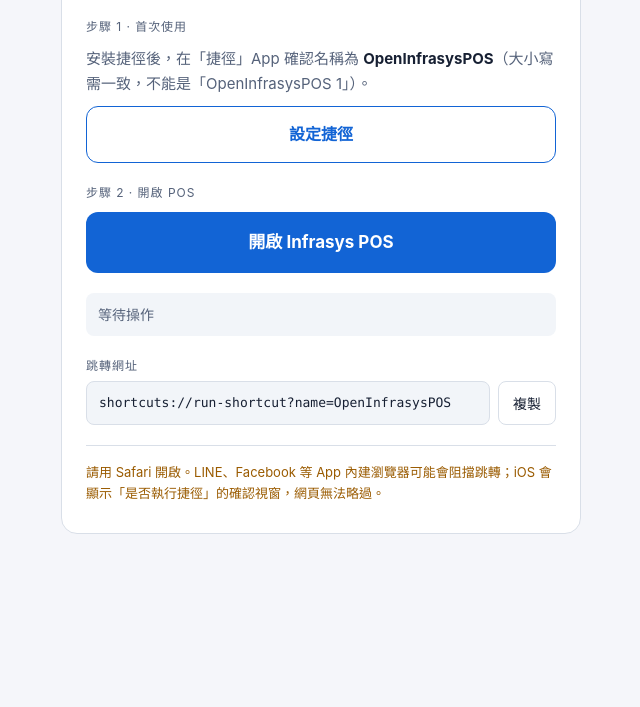
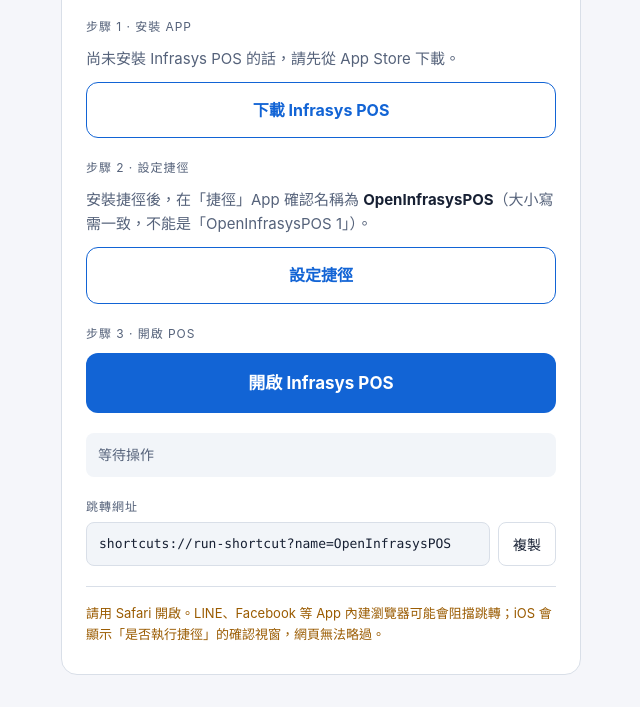
Before and after one commit to Josephliao1991/infrasys-pos-test, a plain HTML site: page index.html in a window 1280 px wide. Shown: the part 119-826 px from the top of the page, without its empty margins (319-959 px from the left). Before the commit the page ends 800 px from the top, so only its background shows below. Drawn offline with Linux system fonts and the light colour scheme.

Commit message:
Add files via upload

```diff
--- a/index.html
+++ b/index.html
@@ -51,12 +51,17 @@
     <h1>Infrasys POS 跳轉測試</h1>
   </div>
   <section class="step">
-    <p class="eyebrow">步驟 1 · 首次使用</p>
+    <p class="eyebrow">步驟 1 · 安裝 App</p>
+    <p>尚未安裝 Infrasys POS 的話，請先從 App Store 下載。</p>
+    <a id="appstore" class="btn-secondary" href="https://apps.apple.com/tw/app/infrasys-pos/id1202814886">下載 Infrasys POS</a>
+  </section>
+  <section class="step">
+    <p class="eyebrow">步驟 2 · 設定捷徑</p>
     <p>安裝捷徑後，在「捷徑」App 確認名稱為 <strong>OpenInfrasysPOS</strong>（大小寫需一致，不能是「OpenInfrasysPOS 1」）。</p>
     <a id="install" class="btn-secondary" href="https://www.icloud.com/shortcuts/61824c8cc5784006aabc087532650248">設定捷徑</a>
   </section>
   <section class="step">
-    <p class="eyebrow">步驟 2 · 開啟 POS</p>
+    <p class="eyebrow">步驟 3 · 開啟 POS</p>
     <button id="launch" type="button">開啟 Infrasys POS</button>
   </section>
   <p id="status" role="status">等待操作</p>
```
